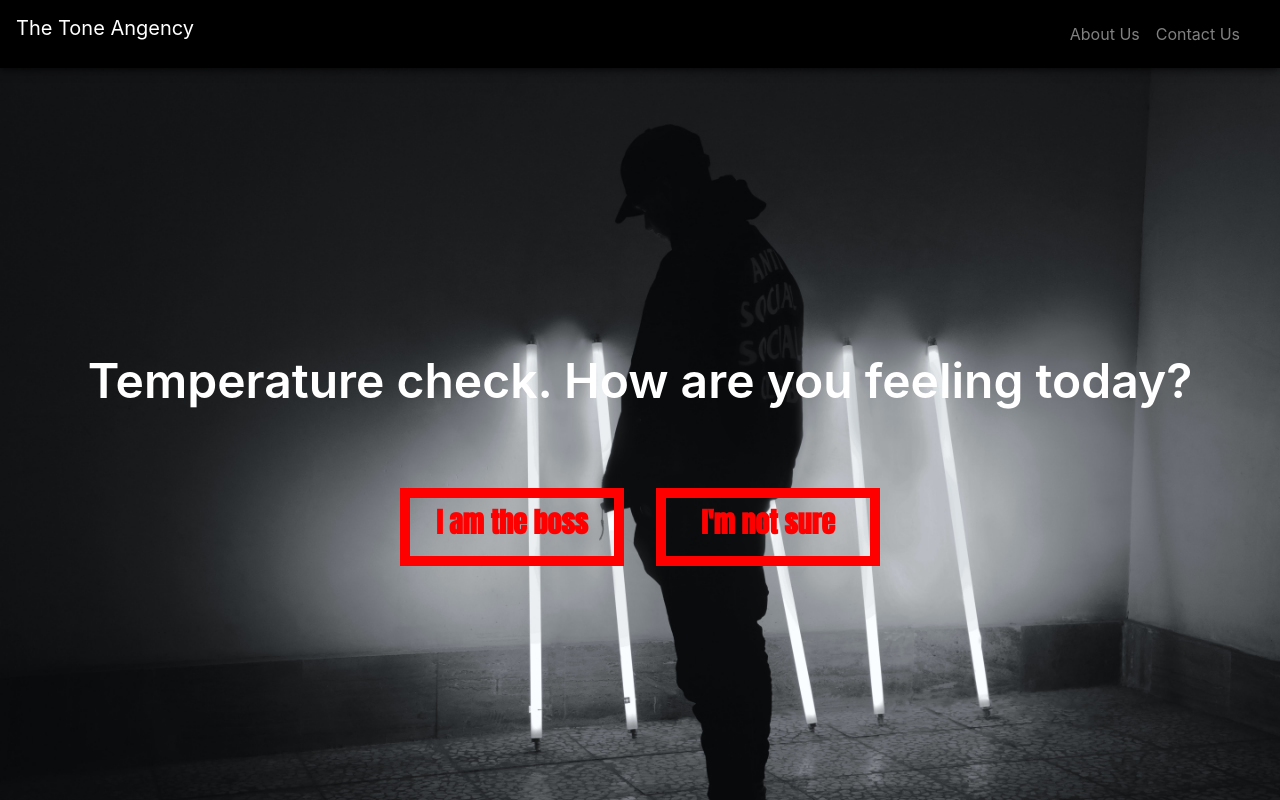
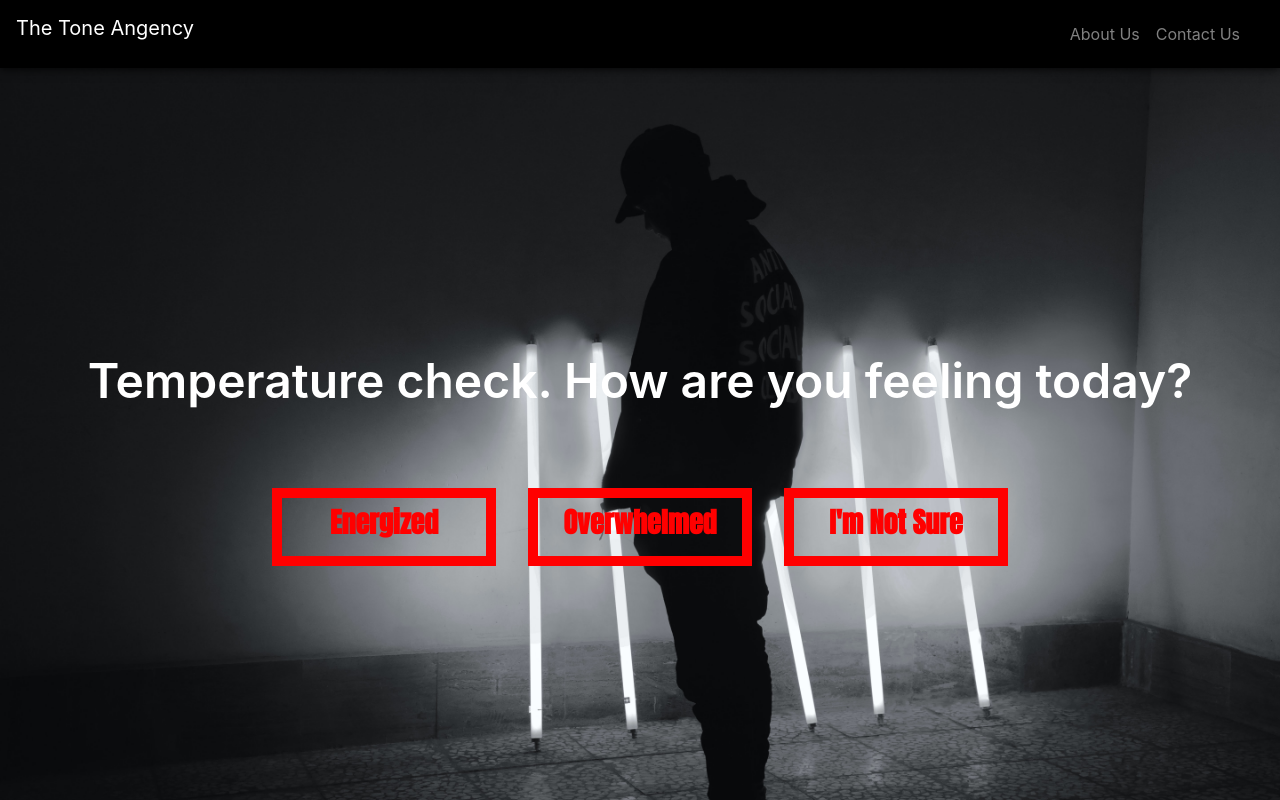
Before and after one commit to RDevCharles/agency_landing_page, a React (Create React App) app: page / in a window 1280 px wide. Shown: the top 800 px of the page. Built offline with nearby package versions, Linux system fonts and the light colour scheme.

Commit message:
randomized question feature bug fix

```diff
--- a/src/components/TopQuestion.js
+++ b/src/components/TopQuestion.js
@@ -13,18 +13,24 @@ function TopQuestion() {
 
   const [displ, setDisplayed] = React.useState('none');
     const [displ2, setDisplayed2] = React.useState('none');
+    const index = Math.floor((Math.random() * 3) + 1);
 
+
+ console.log(index)
     const randomQuestions = [
-        { question1: 'Temperature check. How are you feeling today?', answer1: 'yes', answer2: 'no', answer3: 'Does Organized Chaos count?' },
-        { question1: 'Do you consider yourself organized?', answer1: 'Energized', answer2: 'Overwhelmed', answer3: "I'm Not Sure" },
-        {question1:'Before we get started... Would you hire yourself?', answer1:'yes', answer2:'no', answer3:'Does Organized Chaos count?'}]
+        { question1: '', answer1: '', answer2: '', answer3: '' },
+        { question1: 'Temperature check. How are you feeling today?', answer1: 'Energized', answer2: 'Overwhelmed', answer3: "I'm Not Sure" },
+        { question1: 'Do you consider yourself organized?', answer1: 'yes', answer2: 'no', answer3: "Does Organized Chaos count?" },
+        {question1:'Before we get started... Would you hire yourself?', answer1:'I am the boss', answer2:"I'm not sure"}]
+
+
 
   return (
 
       <div style={{ display: 'flex', alignItems: 'center', justifyContent: 'center', flexDirection:'column' }} className='image_roll'>
 
         <h1 data-aos="fade-up"
-          data-aos-duration="3000" class='centerMargin' style={{ marginBottom: '4rem', color: 'white' }} class="title is-1">{randomQuestions[0].question1}</h1>
+          data-aos-duration="3000" class='centerMargin' style={{ marginBottom: '4rem', color: 'white' }} class="title is-1">{randomQuestions[`${index}`].question1}</h1>
 
 
         {/*Info card to get customer info and start chat*/}
@@ -41,14 +47,21 @@ function TopQuestion() {
         <div data-aos="fade-up"
           data-aos-duration="3000" style={{ display: 'flex', flexWrap: 'wrap', justifyContent: 'center', alignItems: 'center' }}><div onClick={() => {
             setDisplayed('flex')
-          }}><BigButton title='I am the boss' /></div>
+          }}><BigButton title={randomQuestions[`${index}`].answer1} /></div>
 
           <div onClick={() => {
             setDisplayed2('flex')
-     }}><BigButton title="I'm not sure" /></div>
+     }}><BigButton title={randomQuestions[`${index}`].answer2} /></div>
+          {randomQuestions[`${index}`].answer3 ? (
+             <div onClick={() => {
+                setDisplayed2('flex')
+         }}><BigButton title={randomQuestions[`${index}`].answer3} /></div>
+              ) : (null)
 
 
-        </div>
+              }
+
+          </div>
 
 
 
```
